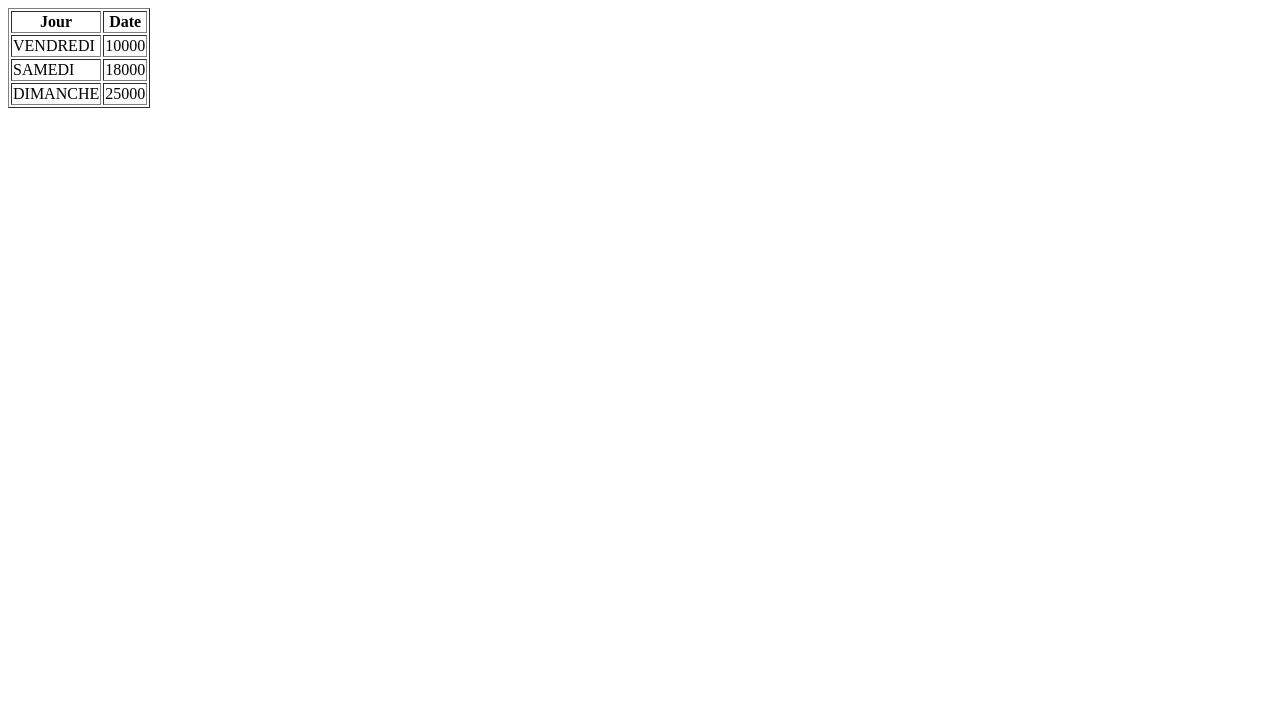
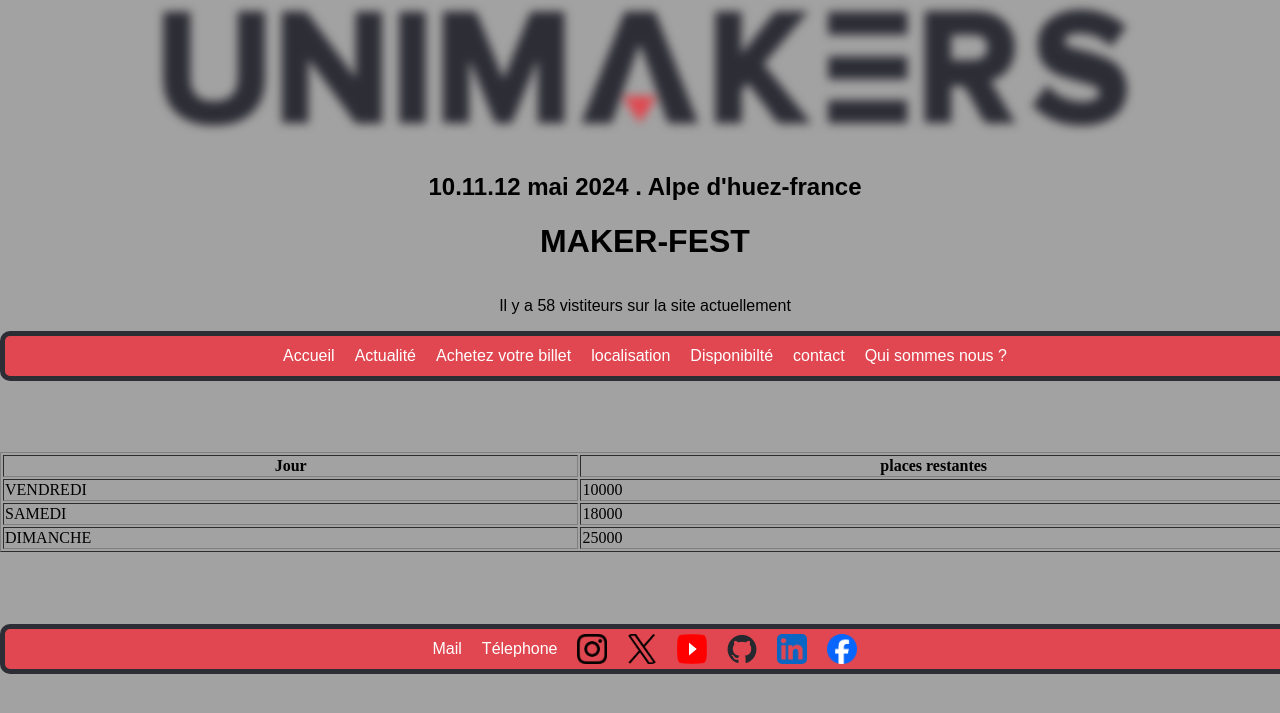
Before and after one commit to Thatonedragon/CoursApplicationWeb, a PHP site: page /PHP/Disponibilite.php in a window 1280 px wide. Shown: the top 713 px of the page. Run offline with PHP 8.4, Linux system fonts and the light colour scheme; data comes from the database, SQL or seed files in the repository.

Commit message:
css disponibilite

```diff
--- a/PHP/Disponibilite.php
+++ b/PHP/Disponibilite.php
@@ -6,6 +6,46 @@ $dbname = 'tpmariadb';
 $user = 'root';
 $pass = '';
 
+?>
+
+<!DOCTYPE html>
+<html lang="fr">
+    <head>
+        <meta name="viewport" content="width=device-width" initial-scale="1.0" charset="UTF-8"/>
+        <title>Maker-fest</title>
+        <link rel="stylesheet" href="../StyleSheet/Style.css">
+        <script type="text/javascript" src="../Scripts/script.js"></script>
+    </head>
+    <body id="Page" onload="Onstart()" >
+
+        <div id="Header">
+
+            <img id="logo" src="../media/LogoSeul.png"><br>
+
+            <h2>10.11.12 mai 2024   .   Alpe d'huez-france</h2>
+
+            <h1>MAKER-FEST</h1>
+
+            <div id="Perso">
+                <p id="nbrvisiteur">Il y a actuellement 12 personnes, qui vistent le site</p>
+            </div>
+
+            <nav id="recherche">
+                <a class="HomeNavbar" href="../index.html">Accueil</a>
+                <a class="HomeNavbar" href="../Actualité.html">Actualité</a>
+                <a class="HomeNavbar" href="../Billet.html">Achetez votre billet</a><!-- contient le nombre de place restant -->
+                <a class="HomeNavbar" href="https://maps.app.goo.gl/731N5p4cfDKDViVT9">localisation</a>
+                <a class="HomeNavbar" href="../PHP/Disponibilite.php">Disponibilté</a>
+                <a class="HomeNavbar" href="#contact">contact</a>
+                <a class="HomeNavbar" href="https://unimakers.fr">Qui sommes nous ?</a>
+            </nav>
+        </div>
+        <br>
+        <br>
+        <br>
+        <br>
+
+        <?php
 try {
     // Construction du DSN (Data Source Name)
     $dsn = "mysql:host=$host;dbname=$dbname";
@@ -21,7 +61,7 @@ try {
 
     // Afficher les résultats dans un tableau HTML
     echo '<table border="1">';
-    echo '<tr><th>Jour</th><th>Date</th></tr>';
+    echo '<tr><th>Jour</th><th>places restantes</th></tr>';
 
     foreach ($rows as $row) {
         echo '<tr>';
@@ -36,3 +76,24 @@ try {
     die('ERREUR PDO : ' . $e->getMessage());
 }
 ?>
+        <br>
+        <br>
+        <br>
+        <br>
+        <div id="contact_container">
+            <nav id="contact">
+                <!-- ouvre un éditeur de mail -->
+                <a class="ContactNavbar" href="mailto:unimakers.amiens@gmail.com?subject=WebMail%20test&body=Dear%20Unimakers">Mail</a>
+                <!-- ouvre le composeur d'appel -->
+                <a class="ContactNavbar" href="tel:00330782303292">Télephone</a>
+                <a class="ContactNavbar" href="https://instagram.com/unimakers_amiens?igshid=NzZlODBkYWE4Ng=="><img class="icons" src="../media/Instagram_Glyph_Black.png" alt="Instagram"></a>
+                <a class="ContactNavbar" href=""><img class="icons" src="../media/twitter_logo-black.png" alt="Twitter"></a>
+                <a class="ContactNavbar" href="https://www.youtube.com/@UniMakersAmiens"><img class="icons" src="../media/yt_logo.png" alt="Youtube"></a>
+                <a class="ContactNavbar" href="https://github.com/Unimakers"><img class="icons" src="../media/github-mark.png" alt="Github"></a>
+                <a class="ContactNavbar" href="https://www.linkedin.com/company/unimakers-amiens"><img class="icons" src="../media/LinkedIn_logo.png" alt="linkedIn"></a>
+                <a class="ContactNavbar" href=""><img class="icons" src="../media/Facebook_Logo_Primary.png" alt="Facebook"></a>
+            </nav>
+
+        </div>
+    </body>
+</html>
```
